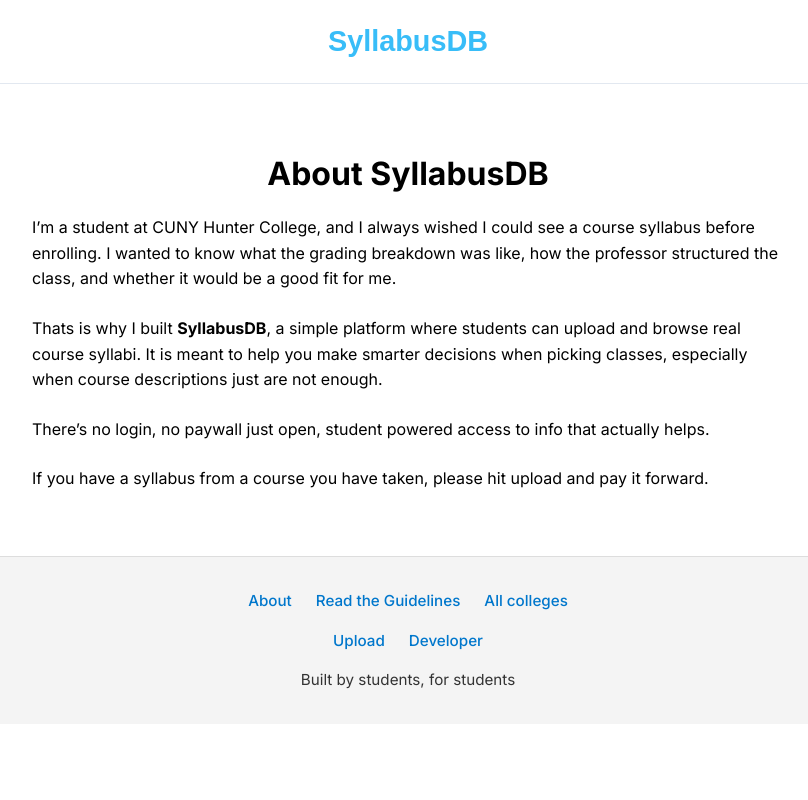
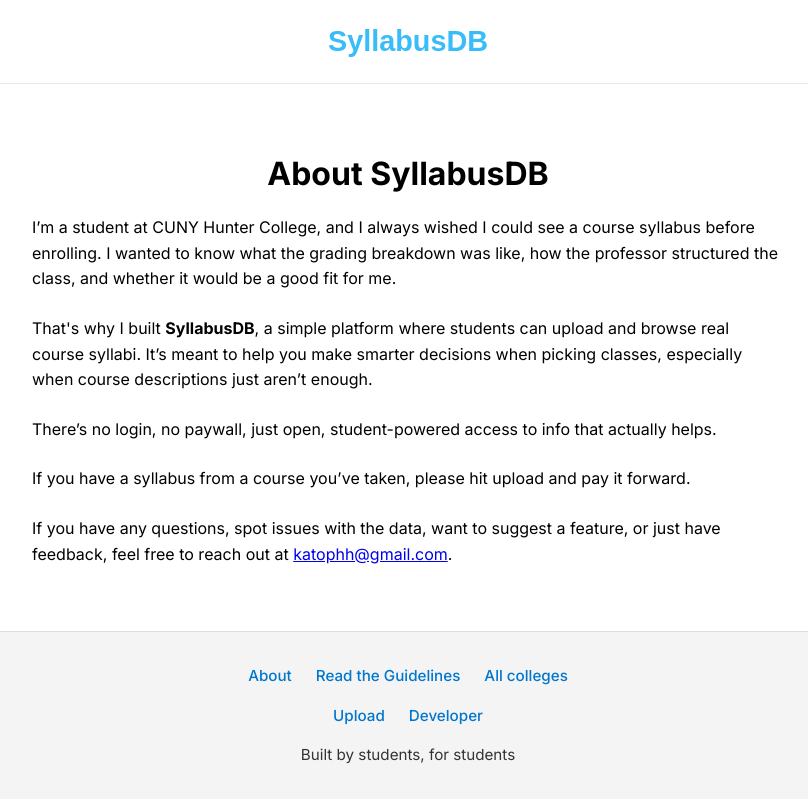
Before and after one commit to Nawang17/SyllabusDB, a React (Vite) app: page /aboutpage in a window 1280 px wide. Shown: the whole page, without its empty margins (232-1040 px from the left). Built offline with nearby package versions, Linux system fonts and the light colour scheme; no server answers.

Commit message:
added scroll-to-top functionality on About, AllColleges, and Guidelines pages

```diff
--- a/src/pages/About/AboutPage.jsx
+++ b/src/pages/About/AboutPage.jsx
@@ -1,6 +1,10 @@
+import { useEffect } from "react";
 import "./AboutPage.css";
 
 export default function AboutPage() {
+  useEffect(() => {
+    window.scrollTo(0, 0);
+  }, []);
   return (
     <div className="about-page">
       <h1>About SyllabusDB</h1>
@@ -11,18 +15,23 @@
         it would be a good fit for me.
       </p>
       <p>
-        Thats is why I built <strong>SyllabusDB</strong>, a simple platform
-        where students can upload and browse real course syllabi. It is meant to
-        help you make smarter decisions when picking classes, especially when
-        course descriptions just are not enough.
+        That's why I built <strong>SyllabusDB</strong>, a simple platform where
+        students can upload and browse real course syllabi. It’s meant to help
+        you make smarter decisions when picking classes, especially when course
+        descriptions just aren’t enough.
       </p>
       <p>
-        There’s no login, no paywall just open, student powered access to info
+        There’s no login, no paywall, just open, student-powered access to info
         that actually helps.
       </p>
       <p>
-        If you have a syllabus from a course you have taken, please hit upload
-        and pay it forward.
+        If you have a syllabus from a course you’ve taken, please hit upload and
+        pay it forward.
+      </p>
+      <p>
+        If you have any questions, spot issues with the data, want to suggest a
+        feature, or just have feedback, feel free to reach out at{" "}
+        <a href="mailto:nawang.sherpa99@login.cuny.edu">katophh@gmail.com</a>.
       </p>
     </div>
   );
--- a/src/pages/AllColleges/AllCollegesPage.jsx
+++ b/src/pages/AllColleges/AllCollegesPage.jsx
@@ -8,7 +8,9 @@
   const [collegesByState, setCollegesByState] = useState({});
   const [totalColleges, setTotalColleges] = useState(0);
   const navigate = useNavigate();
-
+  useEffect(() => {
+    window.scrollTo(0, 0);
+  }, []);
   useEffect(() => {
     const fetchColleges = async () => {
       const snapshot = await getDocs(collection(db, "colleges"));
--- a/src/pages/GuidelinesPage/GuideLinesPage.jsx
+++ b/src/pages/GuidelinesPage/GuideLinesPage.jsx
@@ -1,6 +1,10 @@
+import { useEffect } from "react";
 import "./GuideLinesPage.css";
 
 export default function GuidelinesPage() {
+  useEffect(() => {
+    window.scrollTo(0, 0);
+  }, []);
   return (
     <div className="guidelines-page">
       <h1>Community Guidelines</h1>
```
